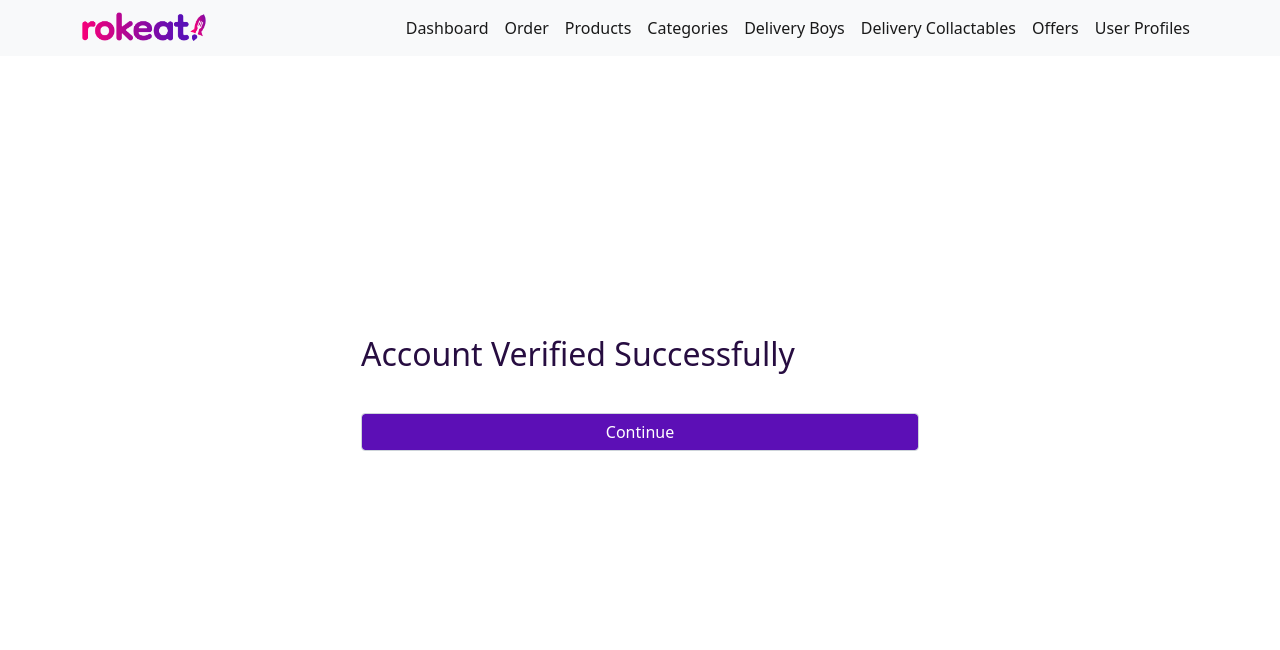
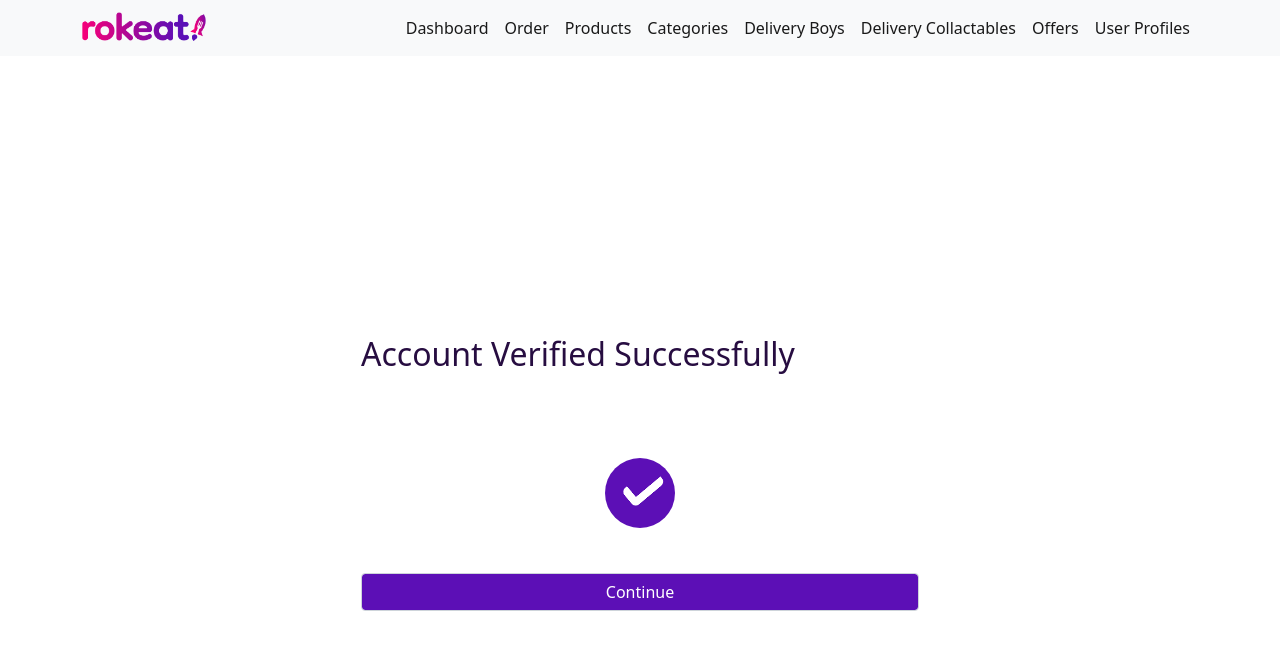
Before and after one commit to Rafhathdana/Restos, a React (Create React App) app: page /accountcreated in a window 1280 px wide. Shown: the top 650 px of the page. Built offline with nearby package versions, Linux system fonts and the light colour scheme.

Commit message:
modified commit

```diff
--- a/src/App.css
+++ b/src/App.css
@@ -261,3 +261,31 @@
     margin-bottom: 80px;
     padding:25%;
 }
+
+.wrapper {
+    display: flex;
+    align-items: center;
+    justify-content: center;
+    min-height: 20vh;
+  }
+
+  .circle {
+    position: relative;
+    background: #5C0FB6;
+    border-radius: 100%;
+    height: 70px;
+    width: 70px;
+  }
+
+  .checkMark {
+    position: absolute;
+    transform: rotate(50deg) translate(-50%, -50%);
+    left: 27%;
+    top: 43%;
+    height: 40px;
+    width: 22px;
+    border-bottom: 8px solid #fff;
+    border-right: 8px solid #fff;
+
+    border-radius: 6px;
+}
--- a/src/pages/AccountCreated.jsx
+++ b/src/pages/AccountCreated.jsx
@@ -18,6 +18,11 @@ function Verified() {
                         <h2 className="sTitle">Account Verified Successfully</h2>
                     </Col>
                 </Row>
+                <div class="wrapper">
+  <div class="circle">
+    <div class="checkMark"></div>
+  </div>
+</div>
                 <input type="submit" className="form-control buttonc" id="freeTrial" value="Continue" onClick={(e) => { closeModal(e) }} />
 
             </div>
```
